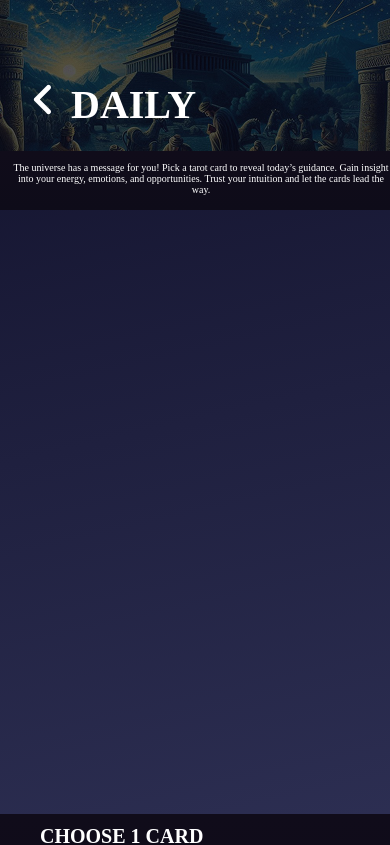
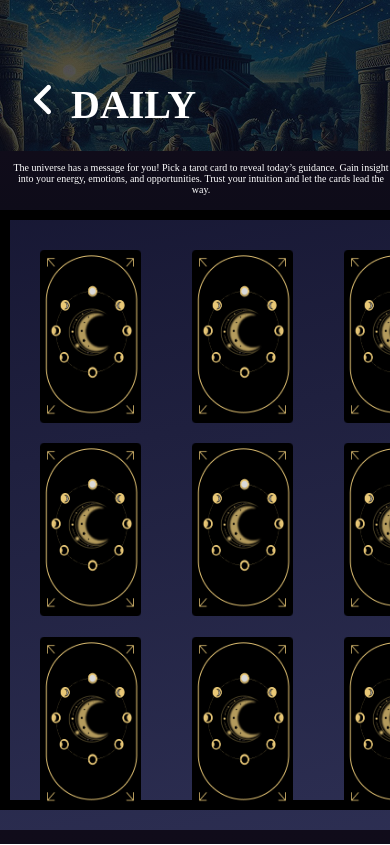
Before and after one commit to Napus-BackendDev/Mobile, a React Native app in the folder Frontend/: screen /Daily in a window 390 px wide. Shown: the top 845 px of the page. Built offline with nearby package versions, Linux system fonts and the light colour scheme.

Commit message:
Update Daily
ทำการ์ด เลื่อนไปมาแต่ยังกดดูเป็น card ข้อมูลไม่ได้เป็นพร็อตไว้ก่อน

```diff
--- a/Frontend/src/screens/Daily.js
+++ b/Frontend/src/screens/Daily.js
@@ -22,8 +22,16 @@ import {
         navigation.setOptions({ headerShown: false });
     }, [navigation]);
 
+    const cards = Array.from({ length: 78 });
+
+    // ฟังก์ชันสำหรับเมื่อคลิกการ์ด
+    const handleCardSelect = (cardIndex) => {
+        console.log(`Card ${cardIndex + 1} selected`);
+        // คุณสามารถเพิ่มฟังก์ชันที่คุณต้องการ เช่น การแสดงรายละเอียดของการ์ด
+    };
+
     return (
-      <ScrollView>
+        <ScrollView style={{ height: "100vh", overflowY: "scroll" }}>
             <LinearGradient
                 colors={["#11112B", "#2D2F53", "#464A77"]}
                 start={{ x: 0.0, y: 0.0 }}
@@ -63,6 +71,25 @@ import {
                         </Text>
                     </View>
                 </LinearGradient>
+
+                {/*Card*/}
+                {/* Horizontal Scroll for Cards */}
+                <View style={styles.cardWrapper}>
+                    <ScrollView horizontal={true} showsHorizontalScrollIndicator={false} contentContainerStyle={styles.cardContainer}>
+                        {cards.map((_, index) => (
+                            <TouchableOpacity
+                                key={index}
+                                onPress={() => handleCardSelect(index)}
+                                style={styles.cardItem}
+                            >
+                                <Image
+                                    source={require("../../assets/img/FlipCard.png")}
+                                    style={styles.Card}
+                                />
+                            </TouchableOpacity>
+                        ))}
+                    </ScrollView>
+                </View>
 
                 {/*ChooseCard*/}
                 <View style={styles.ChooseCardCon}></View>
@@ -147,6 +174,30 @@ import {
         gap: 16,
     },
 
+    cardWrapper: {
+        width: "100%",
+        height: 600, // ความสูงของ Scroll View
+    },
+    cardContainer: {
+        flexWrap: "wrap",
+        width: "1000%",
+        borderWidth: 10,
+    },
+
+    cardItem: {
+        width: "3.8%",
+        height: 173, // ขนาดการ์ด
+        marginBottom: 20, // ระยะห่างระหว่างแถว
+    },
+
+    Card: {
+        width: 100.61,
+        height: 173,
+        position: "absolute",
+        left: 30,
+        top: 30,
+    },
+
     Daily: {
         fontFamily: "Josefin Sans",
         fontSize: 40,
@@ -175,7 +226,7 @@ import {
 
     ChooseCardCon: {
         width: 402,
-      height: 604,
+        height: 20,
     },
 
     Reamaning: {
```
Also changed, not shown: Frontend/assets/img/FlipCard.png (added). Lines whose indentation alone changed are shown as unchanged.
